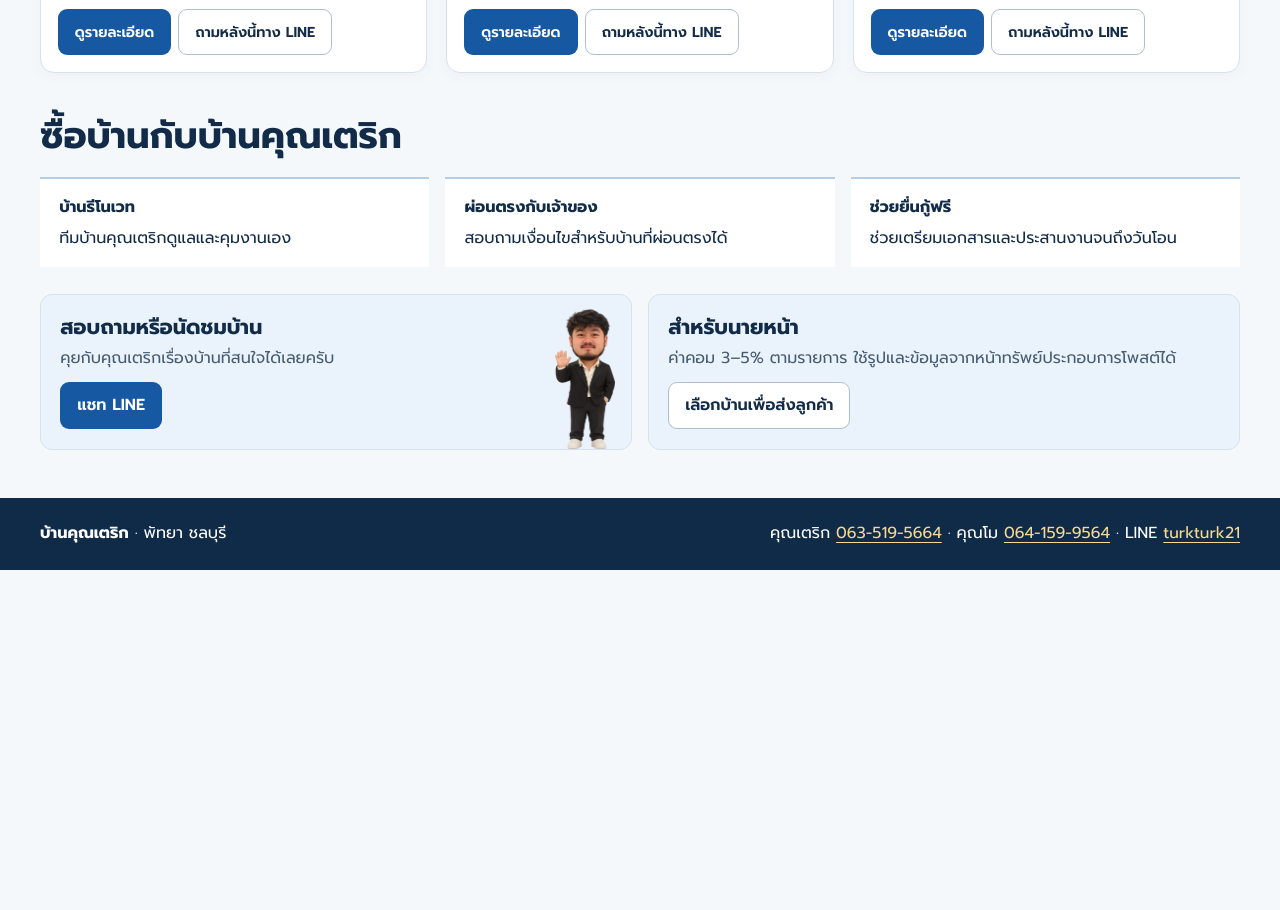
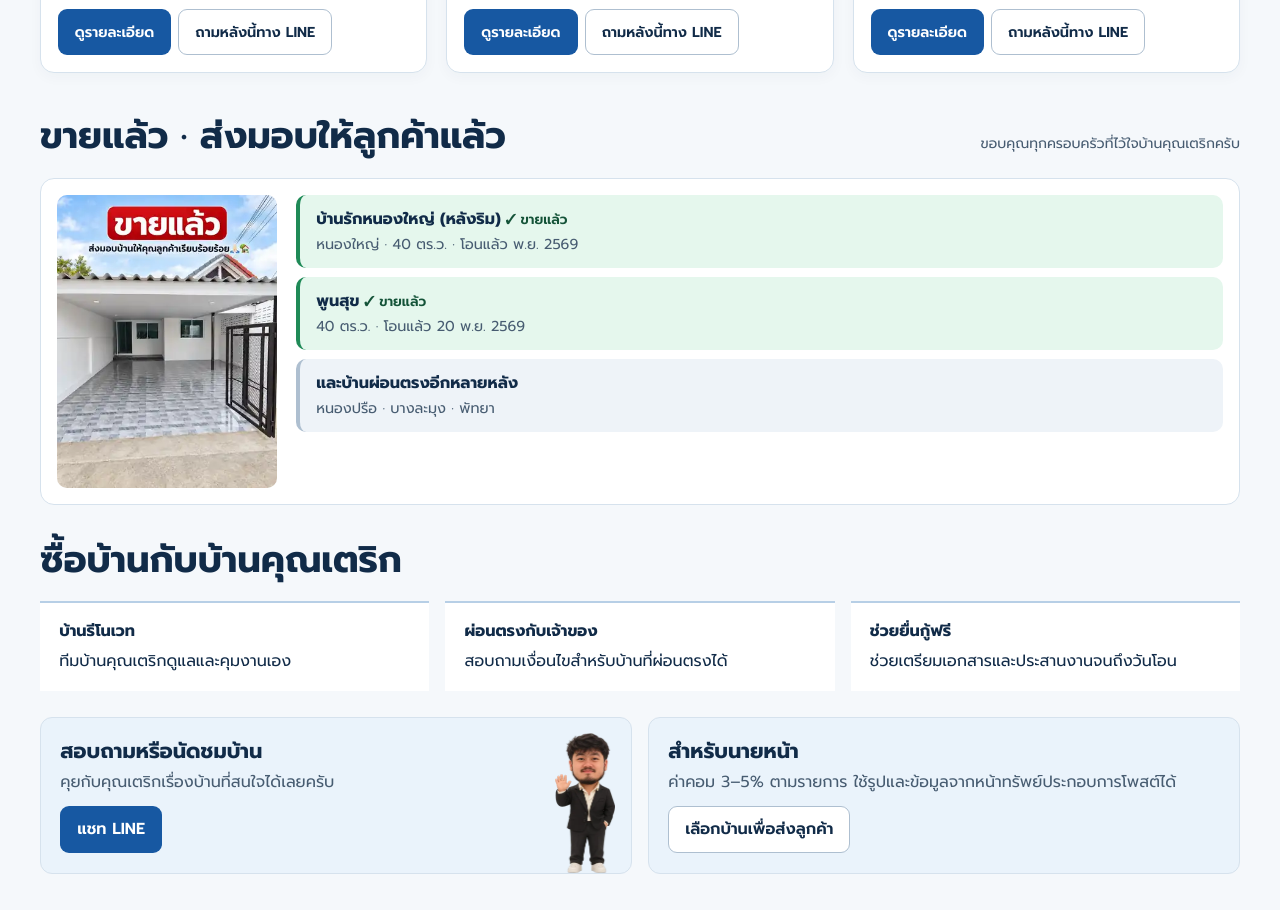
Before and after one commit to Bankunturk/bankunturk.github.io, a plain HTML site: page homes.html in a window 1280 px wide. Shown: the part 1949-2859 px from the top of the page. Before the commit the page ends 2519 px from the top, so only its background shows below. Drawn offline with Linux system fonts and the light colour scheme.

Commit message:
Add files via upload

```diff
--- a/home.css
+++ b/home.css
@@ -154,3 +154,5 @@ h2 { font-size: clamp(1.6rem, 3.5vw, 2.3rem); line-height: 1.25; }
 }
 .mascot-bubble button[hidden] { display: none; }
 .mascot-bubble button:focus-visible { outline: 2px solid #17508f; outline-offset: 2px; }
+
+.sold{padding-bottom:2rem}.sold-wrap{display:grid;grid-template-columns:minmax(0,220px) 1fr;gap:1.2rem;align-items:start;background:white;border:1px solid var(--line);border-radius:14px;padding:1rem}.sold-wrap img{width:100%;height:auto;border-radius:10px}.sold-list{list-style:none;margin:0;padding:0;display:grid;gap:.6rem}.sold-list li{display:flex;flex-direction:column;padding:.75rem 1rem;border-radius:10px;background:#e5f7ed;border-left:4px solid #1f8a57}.sold-list li b::after{content:" ✓ ขายแล้ว";color:#145338;font-size:.85rem;font-weight:600}.sold-list li.more{background:#eef3f8;border-left-color:#aebfd0}.sold-list li.more b::after{content:""}.sold-list span{color:var(--muted);font-size:.9rem}@media (max-width:680px){.sold-wrap{grid-template-columns:1fr}.sold-wrap img{max-width:220px}}
--- a/homes.html
+++ b/homes.html
@@ -3,7 +3,7 @@
 <title>บ้านคุณเตริก · บ้านรีโนเวทและโครงการบ้านใหม่ พัทยา</title>
 <meta name="description" content="บ้านคุณเตริก บ้านรีโนเวทใหม่พร้อมอยู่ พัทยา หนองปรือ บางละมุง รับผ่อนตรงกับเจ้าของ ยื่นกู้ให้ฟรี เอเจนท์คอม 3–5%">
 <meta property="og:type" content="website"><meta property="og:site_name" content="บ้านคุณเตริก"><meta property="og:title" content="บ้านคุณเตริก · บ้านรีโนเวทใหม่ พร้อมอยู่ ในพัทยา"><meta property="og:description" content="บ้านรีโนเวทใหม่ พร้อมเฟอร์ หนองปรือ บางละมุง พัทยา · ผ่อนตรงกับเจ้าของได้ · ยื่นกู้ให้ฟรี · เอเจนท์คอม 3–5%"><meta property="og:image" content="https://bankunturk.github.io/og.jpg"><meta property="og:url" content="https://bankunturk.github.io/"><meta name="twitter:card" content="summary_large_image"><link rel="preconnect" href="https://fonts.googleapis.com"><link href="https://fonts.googleapis.com/css2?family=Prompt:wght@400;500;600;700;800&amp;display=swap" rel="stylesheet">
-<link rel="stylesheet" href="home.css?v=3">
+<link rel="stylesheet" href="home.css?v=4">
 </head>
 <body>
 <a class="skip" href="#list">ข้ามไปยังรายการบ้าน</a>
@@ -51,6 +51,20 @@
 <article class="card"><a href="house-maab49.html" class="piclink" aria-label="ดูรายละเอียด บ้านเดี่ยวชั้นเดียว มาบยายเลีย 49"><div class="pic"><div class="ph"><svg viewBox="0 0 64 64" aria-hidden="true"><path d="M8 30 L32 9 L56 30 M14 25 V55 H50 V25 M27 55 V40 H37 V55" fill="none" stroke="currentColor" stroke-width="4" stroke-linejoin="round" stroke-linecap="round"></path></svg><span>รอภาพหน้างาน</span></div><div class="badges"><span class="st" data-kind="work">กำลังรีโนเวท</span></div></div></a><div class="body"><h3><a href="house-maab49.html">บ้านเดี่ยวชั้นเดียว มาบยายเลีย 49</a></h3><p class="sr-only">กำลังรีโนเวท</p><p class="spec">61 ตร.ว. · 3 นอน 2 น้ำ · จอดรถ 2 คัน</p><p class="price">฿3,890,000<span class="com">คอม 3%</span></p><p class="sub">โอน 50/50 · พร้อมเฟอร์</p><div class="acts"><a class="b3 button button-blue" href="house-maab49.html">ดูรายละเอียด</a><a class="b1 button button-outline" href="https://line.me/ti/p/~turkturk21" target="_blank" rel="noopener">ถามหลังนี้ทาง LINE</a></div></div></article>
 <article class="card"><a href="house-pornthep7.html" class="piclink" aria-label="ดูรายละเอียด พรเทพ 7 ชั้นเดียว"><div class="pic"><div class="ph"><svg viewBox="0 0 64 64" aria-hidden="true"><path d="M8 30 L32 9 L56 30 M14 25 V55 H50 V25 M27 55 V40 H37 V55" fill="none" stroke="currentColor" stroke-width="4" stroke-linejoin="round" stroke-linecap="round"></path></svg><span>รอภาพหน้างาน</span></div><div class="badges"><span class="st" data-kind="work">กำลังรีโนเวท</span></div></div></a><div class="body"><h3><a href="house-pornthep7.html">พรเทพ 7 ชั้นเดียว</a></h3><p class="sr-only">กำลังรีโนเวท</p><p class="spec">ทาวน์เฮาส์ชั้นเดียว · 24 ตร.ว. · 2 นอน 2 น้ำ · หนองปรือ</p><p class="price">฿2,190,000<span class="com">คอม 3%</span></p><p class="sub">โอน 50/50 · พร้อมเฟอร์</p><div class="acts"><a class="b3 button button-blue" href="house-pornthep7.html">ดูรายละเอียด</a><a class="b1 button button-outline" href="https://line.me/ti/p/~turkturk21" target="_blank" rel="noopener">ถามหลังนี้ทาง LINE</a></div></div></article>
 <article class="card"><a href="house-poolvilla-siam.html" class="piclink" aria-label="ดูรายละเอียด พูลวิลล่า คันทรีคลับ ซอยสยาม"><div class="pic"><div class="ph"><svg viewBox="0 0 64 64" aria-hidden="true"><path d="M8 30 L32 9 L56 30 M14 25 V55 H50 V25 M27 55 V40 H37 V55" fill="none" stroke="currentColor" stroke-width="4" stroke-linejoin="round" stroke-linecap="round"></path></svg><span>รอภาพหน้างาน</span></div><div class="badges"><span class="st" data-kind="work">กำลังรีโนเวท</span><span class="tag">มีสระ</span><span class="tag">ผ่อนตรง</span></div></div></a><div class="body"><h3><a href="house-poolvilla-siam.html">พูลวิลล่า คันทรีคลับ ซอยสยาม</a></h3><p class="sr-only">กำลังรีโนเวท · มีสระ · ผ่อนตรง</p><p class="spec">บ้านเดี่ยวชั้นเดียว · 57 ตร.ว. · 3 นอน 3 น้ำ</p><p class="price">฿6,690,000<span class="com">คอม 5%</span></p><p class="sub">ผ่อนตรง 7,990,000 · โอน 50/50 · พร้อมเฟอร์</p><div class="acts"><a class="b3 button button-blue" href="house-poolvilla-siam.html">ดูรายละเอียด</a><a class="b1 button button-outline" href="https://line.me/ti/p/~turkturk21" target="_blank" rel="noopener">ถามหลังนี้ทาง LINE</a></div></div></article>
+    </div>
+  </section>
+  <section class="sold" aria-labelledby="sold-title">
+    <div class="section-head">
+      <h2 id="sold-title">ขายแล้ว · ส่งมอบให้ลูกค้าแล้ว</h2>
+      <p class="muted">ขอบคุณทุกครอบครัวที่ไว้ใจบ้านคุณเตริกครับ</p>
+    </div>
+    <div class="sold-wrap">
+      <img src="handover.webp" alt="บ้านที่ส่งมอบให้ลูกค้าแล้ว" loading="lazy" width="360" height="479">
+      <ul class="sold-list">
+        <li><b>บ้านรักหนองใหญ่ (หลังริม)</b><span>หนองใหญ่ · 40 ตร.ว. · โอนแล้ว พ.ย. 2569</span></li>
+        <li><b>พูนสุข</b><span>40 ตร.ว. · โอนแล้ว 20 พ.ย. 2569</span></li>
+        <li class="more"><b>และบ้านผ่อนตรงอีกหลายหลัง</b><span>หนองปรือ · บางละมุง · พัทยา</span></li>
+      </ul>
     </div>
   </section>
   <section class="section-foot" aria-labelledby="why-title">
```
Also changed, not shown: index.html (+1 -1 lines), story.html (+1 -1 lines), welcome.css (+4 -2 lines).
